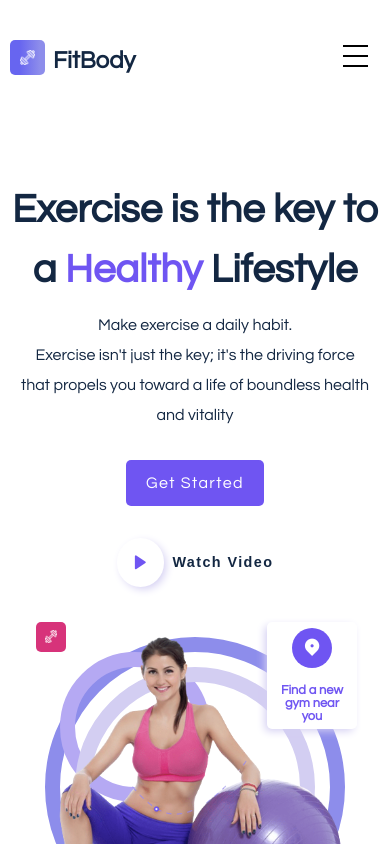
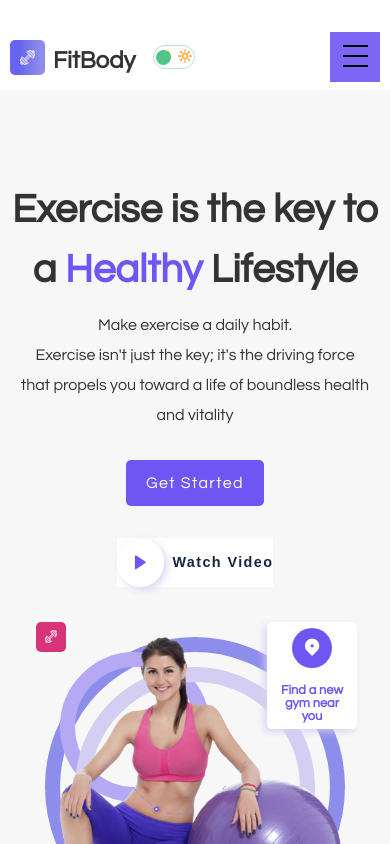
Before and after one commit to abhay-raj19/FitBody, a React (Create React App) app: page / in a window 390 px wide. Shown: the top 844 px of the page. Built offline with nearby package versions, Linux system fonts and the light colour scheme.

Commit message:
Added DarkMode Feature

```diff
--- a/src/App.css
+++ b/src/App.css
@@ -10,14 +10,25 @@
     rgba(141, 141, 235, 1) 85%
   );
   --font-name: "Questrial", sans-serif;
+}
 
-  /*
-        #9785f2
-        #b5a9f3
-        #d3cef2
-        #d7337a
-    */
-}
-html{
+html {
   scroll-behavior: smooth;
 }
+
+/* Styles for light mode */
+.light-mode-app {
+  background-color: #f7f7f7;
+  color: #333;
+}
+
+/* Styles for dark mode */
+.dark-mode-app {
+  background-color:#111;
+   color:#f7f7f7
+}
+
+
+
+/* Common styles for both modes */
+/* ... */
--- a/src/App.js
+++ b/src/App.js
@@ -1,4 +1,4 @@
-import { useEffect } from "react";
+import { useEffect , useState } from "react";
 import Aos from "aos";
 import "./App.css";
 import Header from "./components/Header/Header";
@@ -16,10 +16,13 @@ function App() {
     Aos.init()
   }, [])
 
+  const [isDarkMode, setDarkMode] = useState(false);
+
 
   return (
     <>
-    <Header/>
+    <div  className={isDarkMode ? "dark-mode-app" : "light-mode-app"} >
+    <Header isDarkMode={isDarkMode} setDarkMode={setDarkMode}/>
     <Hero/>
     <Exercises/>
     <Start/>
@@ -27,6 +30,7 @@ function App() {
     <Testimonials/>
     <ContactUs />
     <Footer/>
+    </div>
     </>
   );
 }
--- a/src/components/Header/Header.jsx
+++ b/src/components/Header/Header.jsx
@@ -1,7 +1,7 @@
 import React, { useRef } from "react";
 import "../../styles/header.css";
 import logo from "../../assets/img/dumble.png";
-import { useEffect } from "react";
+import { useEffect, useState } from "react";
 
 const nav__links = [
   {
@@ -25,16 +25,23 @@ const nav__links = [
     display: "Contact Us"
   }
 ];
-const Header = () => {
+const Header = ({isDarkMode, setDarkMode}) => {
   const [open, setOpen] = React.useState(false);
+  const [headerBackground, setHeaderBackground] = useState(isDarkMode ? "#111" : "transparent");
   const handleOpen = () => setOpen(true);
   const handleClose = () => setOpen(false);
   const headerRef = useRef(null);
+
+  const toggleDarkMode = () => {
+    setDarkMode(!isDarkMode);
+  };
+
   const headerFunc = () => {
     if (
       document.body.scrollTop > 80 ||
       document.documentElement.scrollTop > 80
     ) {
+      setHeaderBackground(isDarkMode ? "#111" : "#fff");
       headerRef.current.classList.add("sticky_header");
     } else {
       headerRef.current.classList.remove("sticky_header");
@@ -42,10 +49,11 @@ const Header = () => {
   };
 
   useEffect(() => {
+    setHeaderBackground(isDarkMode ? "#111" : "transparent");
     window.addEventListener("scroll", headerFunc);
 
     return () => window.removeEventListener("scroll", headerFunc);
-  }, []);
+  }, [isDarkMode]);
 
   const handleClick = (e) => {
     e.preventDefault();
@@ -59,9 +67,12 @@ const Header = () => {
     });
   };
 
+  const headerClass = isDarkMode ? "header dark-mode" : "header";
+
+
 
   return (
-    <header className="header" ref={headerRef}>
+    <header className={headerClass} style={{ background: headerBackground }} ref={headerRef}>
       <div className="container">
         <div className="nav__wrapper">
           {/*=====LOGO===*/}
@@ -73,6 +84,13 @@ const Header = () => {
                 <img src={logo} alt="" />
               </div>
               <h2>FitBody</h2>
+              <div className='styles-container' onClick={toggleDarkMode}>
+                <div className='styles-icon'>🌙</div>
+                <div className='styles-icon'>🔆</div>
+                <div className='styles-ball'
+                style={!isDarkMode  ? {left: "2px" } :  { right: "2px" } }
+                  />
+                </div>
             </div>
 
             <div className="nav-btn">
@@ -106,6 +124,7 @@ const Header = () => {
               {/* <span className="mobile__menu">
                 <i className="ri-menu-line"></i>
               </span> */}
+
             </div>
           </div>
         </div>
--- a/src/styles/exercises.css
+++ b/src/styles/exercises.css
@@ -9,7 +9,7 @@
 }
 
 .exercise_top p{
-    color: var(--heading-color);
+    /* color: var(--heading-color); */
     font-size: 1rem;
     line-height: 28px;
 }
--- a/src/styles/footer.css
+++ b/src/styles/footer.css
@@ -1,6 +1,6 @@
 .footer{
     padding: 50px 0px;
-    background: #eeeaff;
+    background: #eeeaff ;
 }
 
 .footer_wrapper{
@@ -28,6 +28,7 @@
 }
 .footer_links li {
     line-height: 28px;
+    color:black;
 }
 .footer_links li a {
     color: var(--heading-color);
--- a/src/styles/header.css
+++ b/src/styles/header.css
@@ -45,7 +45,7 @@ ul {
 }
 
 .section_title {
-    color: var(--heading-color);
+    /* color: var(--heading-color); */
     font-weight: 700;
 
 }
@@ -87,7 +87,7 @@ ul {
 }
 
 .logo h2 {
-    color: var(--heading-color);
+    /* color: var(--heading-color); */
     font-weight: 700 !important;
     font-size: 1.8rem;
     margin-top: 1rem;
@@ -108,7 +108,7 @@ ul {
 }
 
 .nav_item a {
-    color: var(--heading-color);
+    /* color: var(--heading-color); */
     font-weight: 600 !important;
     display: block;
     cursor: pointer;
@@ -151,7 +151,7 @@ ul {
     top: 0;
     left: 0;
     z-index: 99;
-    background: #fff;
+    /* background: #fff; */
 }
 
 .logo h2 a {
@@ -251,12 +251,45 @@ ul {
     }
 }
 
+.styles-container{
+    width: 42px;
+    height: 24px;
+    border: 1.5px solid #53c28b70;
+    border-radius: 30px;
+    display: flex;
+    align-items: center;
+    justify-content: space-between;
+    padding: 2px;
+    margin-left: 10px;
+    position: relative;
+    cursor: pointer;
+  }
+
+  .styles-icon{
+    font-size: 12px;
+  }
+
+  .styles-ball{
+    width: 15px;
+    height: 15px;
+    background-color: #53c28b;
+    border-radius: 50%;
+    position: absolute;
+  }
+
+
+
 @media (max-width: 1000px) {
     .menu {
         column-gap: 1.25rem;
     }
 
+    .nav-btn {
+        background-color: #7d66f3;
+    }
+
     .nav_item a {
+
         font-size: 1rem;
     }
 
--- a/src/styles/hero.css
+++ b/src/styles/hero.css
@@ -23,7 +23,7 @@
 
 .hero_content p {
     font-size: 1rem;
-    color: var(--heading-color);
+    /* color: var(--heading-color); */
     margin-bottom: 50px;
     line-height: 30px;
 }
@@ -44,6 +44,7 @@
     font-weight: 600;
     cursor: pointer;
     background-color: #fff;
+
 }
 
 .watch_btn span {
--- a/src/styles/pricing.css
+++ b/src/styles/pricing.css
@@ -10,7 +10,7 @@
 }
 .pricing_top p {
     font-size: 1.1rem;
-    color: var(--heading-color);
+    /* color: var(--heading-color); */
     line-height: 28px;
     margin-bottom: 50px;
 }
@@ -25,7 +25,7 @@
     box-shadow: rgba(0, 0, 0, 0.15) 0px 5px 15px 0px;
     border-radius: 5px;
     width: 33%;
-    background-color:#fff ;
+    /* background-color:#fff ; */
 }
 
 .pricing_card-top{
@@ -43,7 +43,7 @@
 }
 .pricing_card-top .pricing span{
     font-size: 1rem;
-    color: #666;
+    /* color: #666; */
 }
 .pricing_items .services{
     padding : 30px;
@@ -53,7 +53,7 @@
     display: flex;
     align-items: center;
     column-gap: 1.5rem;
-    color: #666;
+    /* color: #666; */
     line-height: 28px;
     margin-left: 20px;
 }
@@ -94,7 +94,7 @@
 
   .pricing_top p {
     font-size: 1.1rem;
-    color: var(--heading-color);
+    /* color: var(--heading-color); */
     line-height: 28px;
     margin-bottom: 50px;
   }
@@ -110,7 +110,8 @@
     box-shadow: rgba(0, 0, 0, 0.15) 0px 5px 15px 0px;
     border-radius: 5px;
     width: 33%;
-    background-color: #fff;
+    border : 1px solid white;
+    /* background-color: #fff; */
   }
 
   .pricing_card-top {
@@ -130,7 +131,7 @@
 
   .pricing_card-top .pricing span {
     font-size: 1rem;
-    color: #666;
+    /* color: #666; */
   }
 
   .pricing_items .services {
@@ -141,7 +142,7 @@
     display: flex;
     align-items: center;
     column-gap: 1.5rem;
-    color: #666;
+    /* color: #666; */
     line-height: 28px;
     margin-left: 20px;
   }
--- a/src/styles/start.css
+++ b/src/styles/start.css
@@ -17,7 +17,7 @@
     margin-bottom: 20px;
 }
 .start_content p{
-    color: var(--heading-color) ;
+    /* color: var(--heading-color) ; */
     font-size:1.1rem;
     line-height: 28px;
     margin-bottom: 50px;
@@ -46,7 +46,7 @@
   }
 
   .start_content p {
-    color: var(--heading-color);
+    /* color: var(--heading-color); */
     font-size: 1.1rem;
     line-height: 28px;
     margin-bottom: 50px;
```
